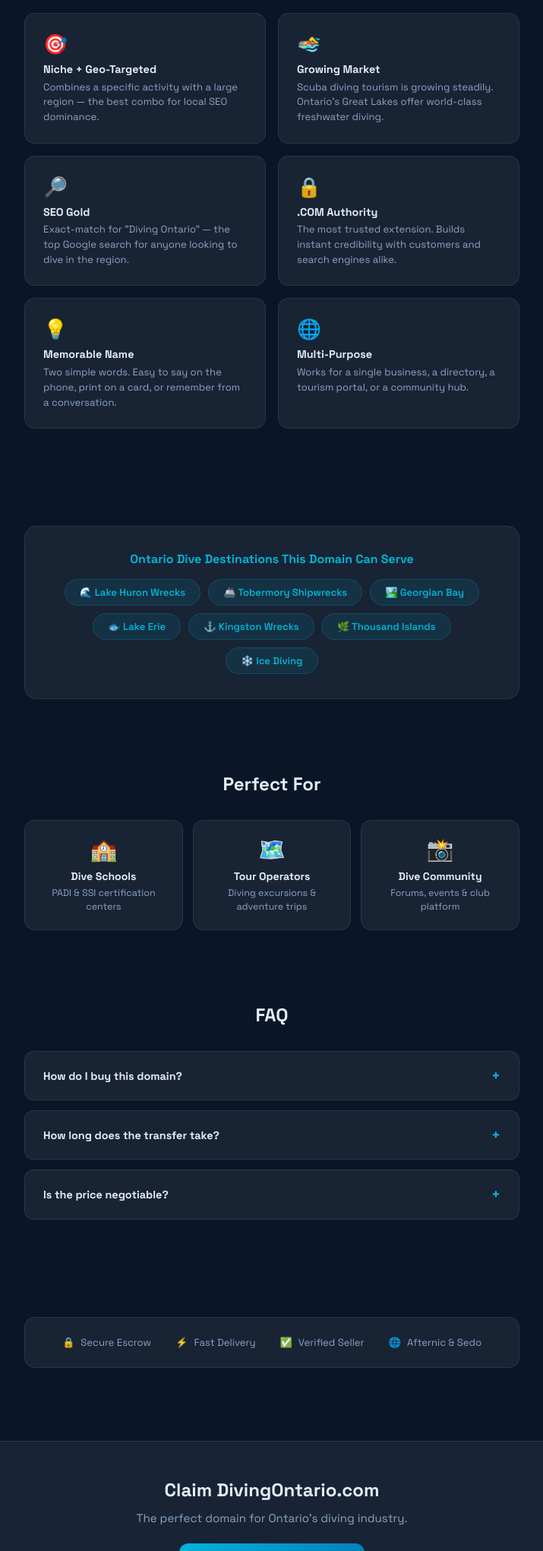
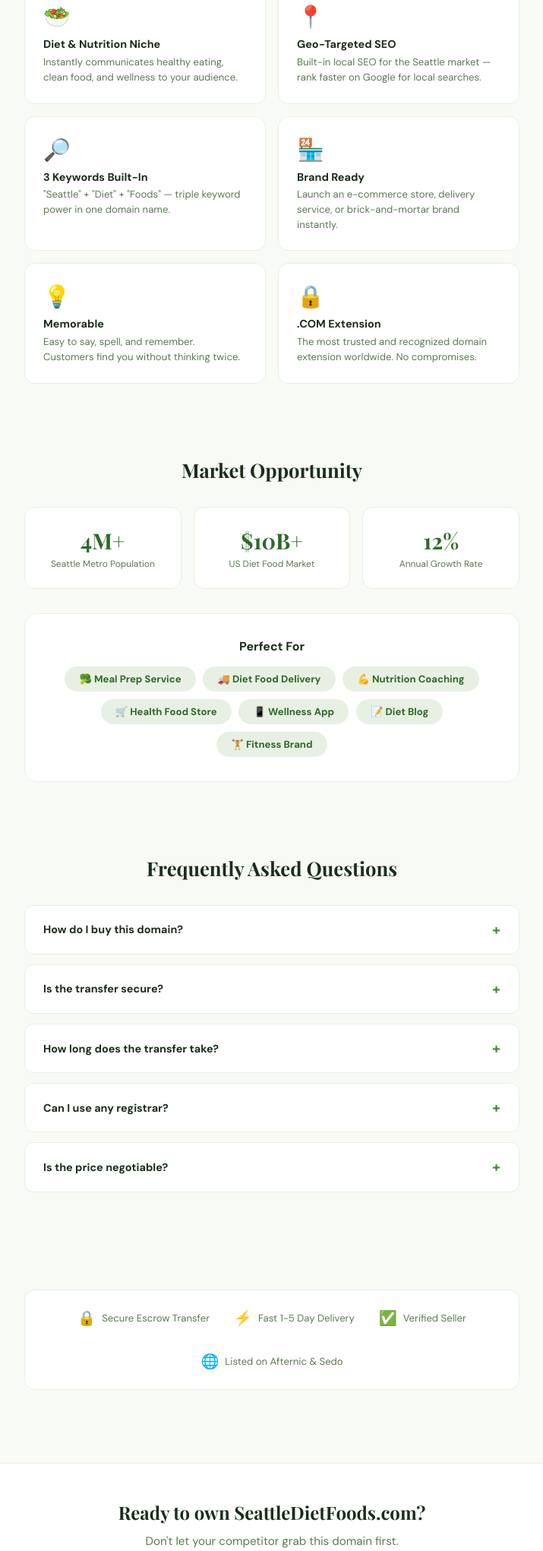
Before and after one commit to bravirus/seattledietfoods.com, a plain HTML site: page index.html in a window 1280 px wide. Shown: the part 644-2685 px from the top of the page at 76% size, without its empty margins (282-997 px from the left). Drawn offline with nearby package versions, Linux system fonts and the light colour scheme.

Commit message:
Update index.html

```diff
--- a/index.html
+++ b/index.html
@@ -3,123 +3,137 @@
 <head>
 <meta charset="UTF-8">
 <meta name="viewport" content="width=device-width, initial-scale=1, viewport-fit=cover">
-<title>DivingOntario.com — Premium Domain For Sale</title>
-<link href="https://fonts.googleapis.com/css2?family=Space+Grotesk:wght@400;600;700&display=swap" rel="stylesheet">
+<title>SeattleDietFoods.com — Premium Domain For Sale</title>
+<link href="https://fonts.googleapis.com/css2?family=DM+Sans:wght@400;500;700&family=Playfair+Display:wght@700&display=swap" rel="stylesheet">
 <style>
 *{margin:0;padding:0;box-sizing:border-box}
-:root{--bg:#0a1628;--text:#e4ecf7;--accent:#00b4d8;--accent2:#0077b6;--card:rgba(255,255,255,.06);--muted:#8aa4c4;--soft:rgba(255,255,255,.08);--glow:rgba(0,180,216,.15)}
-body{font-family:'Space Grotesk',sans-serif;background:var(--bg);color:var(--text);min-height:100vh}
-.hero{display:flex;flex-direction:column;align-items:center;justify-content:center;padding:4rem 1rem 3rem;text-align:center;position:relative;overflow:hidden}
-.hero::before{content:'';position:absolute;top:-20%;left:-10%;width:60%;height:60%;background:radial-gradient(circle,var(--glow),transparent 70%);pointer-events:none}
-.bubbles{font-size:2rem;margin-bottom:1.5rem;letter-spacing:.5rem}
-h1{font-size:clamp(2rem,6vw,3rem);font-weight:700;line-height:1.15;margin-bottom:1rem;position:relative}
+:root{--bg:#f7faf5;--text:#1a2e1a;--accent:#4a8c3f;--accent2:#2d6a27;--card:#ffffff;--muted:#5a7a52;--soft:#e8f0e4}
+body{font-family:'DM Sans',sans-serif;background:var(--bg);color:var(--text);min-height:100vh}
+.hero{display:flex;flex-direction:column;align-items:center;justify-content:center;padding:4rem 1rem 3rem;text-align:center}
+.badge{display:inline-block;background:var(--soft);color:var(--accent2);font-size:.75rem;font-weight:700;letter-spacing:.04em;padding:.4rem 1rem;border-radius:2rem;margin-bottom:1.5rem}
+h1{font-family:'Playfair Display',serif;font-size:clamp(2rem,6vw,3.2rem);line-height:1.15;margin-bottom:1rem}
 h1 span{color:var(--accent)}
-.tagline{font-size:1rem;color:var(--muted);line-height:1.7;margin-bottom:2rem;max-width:480px;position:relative}
-.price-box{background:var(--card);border:2px solid var(--accent);border-radius:16px;padding:1.5rem 2.5rem;margin-bottom:2rem;display:inline-block;position:relative}
+.tagline{font-size:1.05rem;color:var(--muted);line-height:1.6;margin-bottom:2rem;max-width:480px}
+.price-box{background:var(--card);border:2px solid var(--accent);border-radius:16px;padding:1.5rem 2.5rem;margin-bottom:2rem;display:inline-block}
 .price-label{font-size:.75rem;color:var(--muted);text-transform:uppercase;letter-spacing:.05em}
-.price{font-size:2.5rem;color:var(--accent);font-weight:700}
-.cta{display:inline-block;background:linear-gradient(135deg,var(--accent),var(--accent2));color:#fff;font-size:1.05rem;font-weight:700;padding:1rem 3rem;border-radius:12px;text-decoration:none;transition:all .2s;position:relative}
-.cta:hover{transform:translateY(-2px);box-shadow:0 8px 30px rgba(0,180,216,.3)}
+.price{font-family:'Playfair Display',serif;font-size:2.5rem;color:var(--accent2);font-weight:700}
+.cta{display:inline-block;background:var(--accent);color:#fff;font-size:1.05rem;font-weight:700;padding:1rem 3rem;border-radius:12px;text-decoration:none;transition:all .2s}
+.cta:hover{background:var(--accent2);transform:translateY(-2px)}
 .section{max-width:700px;margin:0 auto;padding:2rem 1.5rem}
-.section-title{font-size:1.5rem;font-weight:700;text-align:center;margin-bottom:1.5rem;color:var(--text)}
-.grid{display:grid;grid-template-columns:1fr 1fr 1fr;gap:.8rem;margin:2rem 0}
-.g{background:var(--card);border:1px solid var(--soft);border-radius:14px;padding:1.3rem;text-align:center;transition:border-color .2s}
-.g:hover{border-color:var(--accent)}
-.g-icon{font-size:1.8rem;margin-bottom:.5rem}
-.g-title{font-weight:700;font-size:.88rem;margin-bottom:.3rem}
-.g-desc{font-size:.78rem;color:var(--muted);line-height:1.4}
-.features{display:grid;grid-template-columns:1fr 1fr;gap:1rem;margin:2rem 0}
-.feat{background:var(--card);border:1px solid var(--soft);border-radius:14px;padding:1.5rem;transition:border-color .2s}
-.feat:hover{border-color:var(--accent)}
-.feat-icon{font-size:1.6rem;margin-bottom:.5rem}
+.section-title{font-family:'Playfair Display',serif;font-size:1.6rem;text-align:center;margin-bottom:1.5rem;color:var(--text)}
+.features{display:grid;grid-template-columns:1fr 1fr;gap:1rem;margin-bottom:2rem}
+.feat{background:var(--card);border-radius:14px;padding:1.5rem;border:1px solid var(--soft);transition:box-shadow .2s}
+.feat:hover{box-shadow:0 4px 20px rgba(45,106,39,.1)}
+.feat-icon{font-size:1.8rem;margin-bottom:.5rem}
 .feat-title{font-weight:700;font-size:.9rem;margin-bottom:.3rem}
 .feat-text{font-size:.82rem;color:var(--muted);line-height:1.5}
-.dive-spots{background:var(--card);border:1px solid var(--soft);border-radius:16px;padding:2rem;margin:2rem 0}
-.dive-spots h3{font-size:1rem;font-weight:700;margin-bottom:1rem;text-align:center;color:var(--accent)}
-.spot-list{display:flex;flex-wrap:wrap;gap:.6rem;justify-content:center}
-.spot{background:rgba(0,180,216,.1);color:var(--accent);font-size:.82rem;font-weight:600;padding:.5rem 1.2rem;border-radius:2rem;border:1px solid rgba(0,180,216,.2)}
+.stats{display:grid;grid-template-columns:1fr 1fr 1fr;gap:1rem;margin:2rem 0}
+.stat{background:var(--card);border-radius:14px;padding:1.5rem 1rem;text-align:center;border:1px solid var(--soft)}
+.stat-num{font-family:'Playfair Display',serif;font-size:1.8rem;color:var(--accent2);font-weight:700}
+.stat-label{font-size:.75rem;color:var(--muted);margin-top:.3rem}
+.use-cases{background:var(--card);border-radius:16px;padding:2rem;border:1px solid var(--soft);margin:2rem 0}
+.use-cases h3{font-size:1rem;font-weight:700;margin-bottom:1rem;text-align:center}
+.use-list{display:flex;flex-wrap:wrap;gap:.6rem;justify-content:center}
+.use-tag{background:var(--soft);color:var(--accent2);font-size:.82rem;font-weight:600;padding:.5rem 1.2rem;border-radius:2rem}
 .faq{margin:2rem 0}
-.faq-item{background:var(--card);border:1px solid var(--soft);border-radius:12px;margin-bottom:.8rem}
-.faq-q{font-weight:700;font-size:.9rem;padding:1.2rem 1.5rem;cursor:pointer;display:flex;justify-content:space-between;align-items:center;color:var(--text)}
+.faq-item{background:var(--card);border:1px solid var(--soft);border-radius:12px;margin-bottom:.8rem;overflow:hidden}
+.faq-q{font-weight:700;font-size:.9rem;padding:1.2rem 1.5rem;cursor:pointer;display:flex;justify-content:space-between;align-items:center}
 .faq-q::after{content:'+';font-size:1.2rem;color:var(--accent)}
 .faq-a{padding:0 1.5rem 1.2rem;font-size:.85rem;color:var(--muted);line-height:1.6;display:none}
 .faq-item.open .faq-a{display:block}
 .faq-item.open .faq-q::after{content:'−'}
 .trust{display:flex;justify-content:center;gap:2rem;flex-wrap:wrap;margin:2rem 0;padding:1.5rem;background:var(--card);border-radius:14px;border:1px solid var(--soft)}
 .trust-item{display:flex;align-items:center;gap:.5rem;font-size:.82rem;color:var(--muted)}
+.trust-icon{font-size:1.2rem}
 .cta-section{text-align:center;padding:3rem 1rem;background:var(--card);border-top:1px solid var(--soft);margin-top:2rem}
-.cta-section h2{font-size:1.5rem;font-weight:700;margin-bottom:.8rem}
+.cta-section h2{font-family:'Playfair Display',serif;font-size:1.5rem;margin-bottom:.8rem}
 .cta-section p{color:var(--muted);font-size:.95rem;margin-bottom:1.5rem}
 .contact-link{display:inline-block;margin-top:1rem;color:var(--accent);font-weight:600;text-decoration:none;font-size:.9rem}
 .footer{text-align:center;padding:1.5rem;font-size:.78rem;color:var(--muted)}
-@media(max-width:600px){.grid,.features{grid-template-columns:1fr}.trust{flex-direction:column;align-items:center;gap:1rem}}
+@media(max-width:600px){.features,.stats{grid-template-columns:1fr}.trust{flex-direction:column;align-items:center;gap:1rem}}
 </style>
 </head>
 <body>
 <div class="hero">
-  <div class="bubbles">🤿 🌊 🐠</div>
-  <h1>Diving<span>Ontario</span>.com</h1>
-  <p class="tagline">The ultimate domain for scuba diving schools, underwater adventure tours, and aquatic sports businesses in Ontario, Canada.</p>
-  <div class="price-box"><div class="price-label">Buy Now Price</div><div class="price">$1,500</div></div>
-  <a class="cta" href="https://checkoutlink.godaddy.com/34c30a31-5b8e-4487-9392-b321460c9568" target="_blank">Buy This Domain</a>
+  <div class="badge">Premium Domain For Sale</div>
+  <h1>Seattle<span>DietFoods</span>.com</h1>
+  <p class="tagline">The perfect domain for a healthy food brand, meal prep service, or nutrition business targeting the Seattle metro area.</p>
+  <div class="price-box">
+    <div class="price-label">Buy Now Price</div>
+    <div class="price">$1,500</div>
+  </div>
+  <a class="cta" href="https://checkoutlink.godaddy.com/e1287d42-9cb2-4cd2-9c8f-17e6fa3950ff" target="_blank">Buy This Domain</a>
 </div>
+
 <div class="section">
   <h2 class="section-title">Why This Domain?</h2>
   <div class="features">
-    <div class="feat"><div class="feat-icon">🎯</div><div class="feat-title">Niche + Geo-Targeted</div><div class="feat-text">Combines a specific activity with a large region — the best combo for local SEO dominance.</div></div>
-    <div class="feat"><div class="feat-icon">🏊</div><div class="feat-title">Growing Market</div><div class="feat-text">Scuba diving tourism is growing steadily. Ontario's Great Lakes offer world-class freshwater diving.</div></div>
-    <div class="feat"><div class="feat-icon">🔎</div><div class="feat-title">SEO Gold</div><div class="feat-text">Exact-match for "Diving Ontario" — the top Google search for anyone looking to dive in the region.</div></div>
-    <div class="feat"><div class="feat-icon">🔒</div><div class="feat-title">.COM Authority</div><div class="feat-text">The most trusted extension. Builds instant credibility with customers and search engines alike.</div></div>
-    <div class="feat"><div class="feat-icon">💡</div><div class="feat-title">Memorable Name</div><div class="feat-text">Two simple words. Easy to say on the phone, print on a card, or remember from a conversation.</div></div>
-    <div class="feat"><div class="feat-icon">🌐</div><div class="feat-title">Multi-Purpose</div><div class="feat-text">Works for a single business, a directory, a tourism portal, or a community hub.</div></div>
+    <div class="feat"><div class="feat-icon">🥗</div><div class="feat-title">Diet & Nutrition Niche</div><div class="feat-text">Instantly communicates healthy eating, clean food, and wellness to your audience.</div></div>
+    <div class="feat"><div class="feat-icon">📍</div><div class="feat-title">Geo-Targeted SEO</div><div class="feat-text">Built-in local SEO for the Seattle market — rank faster on Google for local searches.</div></div>
+    <div class="feat"><div class="feat-icon">🔎</div><div class="feat-title">3 Keywords Built-In</div><div class="feat-text">"Seattle" + "Diet" + "Foods" — triple keyword power in one domain name.</div></div>
+    <div class="feat"><div class="feat-icon">🏪</div><div class="feat-title">Brand Ready</div><div class="feat-text">Launch an e-commerce store, delivery service, or brick-and-mortar brand instantly.</div></div>
+    <div class="feat"><div class="feat-icon">💡</div><div class="feat-title">Memorable</div><div class="feat-text">Easy to say, spell, and remember. Customers find you without thinking twice.</div></div>
+    <div class="feat"><div class="feat-icon">🔒</div><div class="feat-title">.COM Extension</div><div class="feat-text">The most trusted and recognized domain extension worldwide. No compromises.</div></div>
   </div>
 </div>
+
 <div class="section">
-  <div class="dive-spots">
-    <h3>Ontario Dive Destinations This Domain Can Serve</h3>
-    <div class="spot-list">
-      <span class="spot">🌊 Lake Huron Wrecks</span>
-      <span class="spot">🚢 Tobermory Shipwrecks</span>
-      <span class="spot">🏞️ Georgian Bay</span>
-      <span class="spot">🐟 Lake Erie</span>
-      <span class="spot">⚓ Kingston Wrecks</span>
-      <span class="spot">🌿 Thousand Islands</span>
-      <span class="spot">❄️ Ice Diving</span>
+  <h2 class="section-title">Market Opportunity</h2>
+  <div class="stats">
+    <div class="stat"><div class="stat-num">4M+</div><div class="stat-label">Seattle Metro Population</div></div>
+    <div class="stat"><div class="stat-num">$10B+</div><div class="stat-label">US Diet Food Market</div></div>
+    <div class="stat"><div class="stat-num">12%</div><div class="stat-label">Annual Growth Rate</div></div>
+  </div>
+
+  <div class="use-cases">
+    <h3>Perfect For</h3>
+    <div class="use-list">
+      <span class="use-tag">🥦 Meal Prep Service</span>
+      <span class="use-tag">🚚 Diet Food Delivery</span>
+      <span class="use-tag">💪 Nutrition Coaching</span>
+      <span class="use-tag">🛒 Health Food Store</span>
+      <span class="use-tag">📱 Wellness App</span>
+      <span class="use-tag">📝 Diet Blog</span>
+      <span class="use-tag">🏋️ Fitness Brand</span>
     </div>
   </div>
 </div>
+
 <div class="section">
-  <h2 class="section-title">Perfect For</h2>
-  <div class="grid">
-    <div class="g"><div class="g-icon">🏫</div><div class="g-title">Dive Schools</div><div class="g-desc">PADI & SSI certification centers</div></div>
-    <div class="g"><div class="g-icon">🗺️</div><div class="g-title">Tour Operators</div><div class="g-desc">Diving excursions & adventure trips</div></div>
-    <div class="g"><div class="g-icon">📸</div><div class="g-title">Dive Community</div><div class="g-desc">Forums, events & club platform</div></div>
+  <h2 class="section-title">Frequently Asked Questions</h2>
+  <div class="faq">
+    <div class="faq-item"><div class="faq-q">How do I buy this domain?</div><div class="faq-a">Click the "Buy This Domain" button above. You'll be redirected to a secure marketplace where you can complete your purchase safely through escrow.</div></div>
+    <div class="faq-item"><div class="faq-q">Is the transfer secure?</div><div class="faq-a">Yes. The domain is transferred through a trusted escrow service. Your payment is held securely until the domain is successfully transferred to your account.</div></div>
+    <div class="faq-item"><div class="faq-q">How long does the transfer take?</div><div class="faq-a">Most transfers complete within 1–5 business days after payment confirmation.</div></div>
+    <div class="faq-item"><div class="faq-q">Can I use any registrar?</div><div class="faq-a">Absolutely. Once the domain is transferred to you, you can manage it with any registrar of your choice (GoDaddy, Namecheap, Cloudflare, etc.).</div></div>
+    <div class="faq-item"><div class="faq-q">Is the price negotiable?</div><div class="faq-a">Feel free to reach out via the contact link below to discuss pricing or make an offer.</div></div>
   </div>
 </div>
+
 <div class="section">
-  <h2 class="section-title">FAQ</h2>
-  <div class="faq">
-    <div class="faq-item"><div class="faq-q">How do I buy this domain?</div><div class="faq-a">Click "Buy This Domain" — you'll be redirected to a secure marketplace with escrow protection.</div></div>
-    <div class="faq-item"><div class="faq-q">How long does the transfer take?</div><div class="faq-a">Typically 1–5 business days after payment confirmation.</div></div>
-    <div class="faq-item"><div class="faq-q">Is the price negotiable?</div><div class="faq-a">Reach out via the contact link below to discuss pricing or make an offer.</div></div>
+  <div class="trust">
+    <div class="trust-item"><span class="trust-icon">🔒</span> Secure Escrow Transfer</div>
+    <div class="trust-item"><span class="trust-icon">⚡</span> Fast 1-5 Day Delivery</div>
+    <div class="trust-item"><span class="trust-icon">✅</span> Verified Seller</div>
+    <div class="trust-item"><span class="trust-icon">🌐</span> Listed on Afternic & Sedo</div>
   </div>
 </div>
-<div class="section">
-  <div class="trust">
-    <div class="trust-item"><span>🔒</span> Secure Escrow</div>
-    <div class="trust-item"><span>⚡</span> Fast Delivery</div>
-    <div class="trust-item"><span>✅</span> Verified Seller</div>
-    <div class="trust-item"><span>🌐</span> Afternic & Sedo</div>
-  </div>
-</div>
+
 <div class="cta-section">
-  <h2>Claim DivingOntario.com</h2>
-  <p>The perfect domain for Ontario's diving industry.</p>
-  <a class="cta" href="https://checkoutlink.godaddy.com/34c30a31-5b8e-4487-9392-b321460c9568" target="_blank">Buy Now — $1,500</a><br>
+  <h2>Ready to own SeattleDietFoods.com?</h2>
+  <p>Don't let your competitor grab this domain first.</p>
+  <a class="cta" href="https://checkoutlink.godaddy.com/e1287d42-9cb2-4cd2-9c8f-17e6fa3950ff" target="_blank">Buy Now — $1,500</a>
+  <br>
   <a class="contact-link" href="mailto:contact@youremail.com">Or contact us to make an offer →</a>
 </div>
-<div class="footer">&copy; 2026 &middot; DivingOntario.com &middot; Premium Domain For Sale</div>
-<script>document.querySelectorAll('.faq-q').forEach(q=>{q.addEventListener('click',()=>{q.parentElement.classList.toggle('open')})})</script>
+
+<div class="footer">
+  &copy; 2026 &middot; SeattleDietFoods.com &middot; Premium Domain For Sale &middot; Listed on Afternic & Sedo
+</div>
+
+<script>
+document.querySelectorAll('.faq-q').forEach(q=>{q.addEventListener('click',()=>{q.parentElement.classList.toggle('open')})});
+</script>
 <!-- Analytics -->
 <script data-goatcounter="https://YOURCODE.goatcounter.com/count" async src="//gc.zgo.at/count.js"></script>
 <script>
@@ -127,8 +141,8 @@ document.querySelectorAll(".cta").forEach(function(btn){
   btn.addEventListener("click", function(){
     if(window.goatcounter){
       window.goatcounter.count({
-        path: "buy-click-divingontario",
-        title: "Buy Click: divingontario",
+        path: "buy-click-seattledietfoods",
+        title: "Buy Click: seattledietfoods",
         event: true
       });
     }
@@ -138,8 +152,8 @@ document.querySelectorAll(".contact-link").forEach(function(link){
   link.addEventListener("click", function(){
     if(window.goatcounter){
       window.goatcounter.count({
-        path: "contact-click-divingontario",
-        title: "Contact Click: divingontario",
+        path: "contact-click-seattledietfoods",
+        title: "Contact Click: seattledietfoods",
         event: true
       });
     }
```
